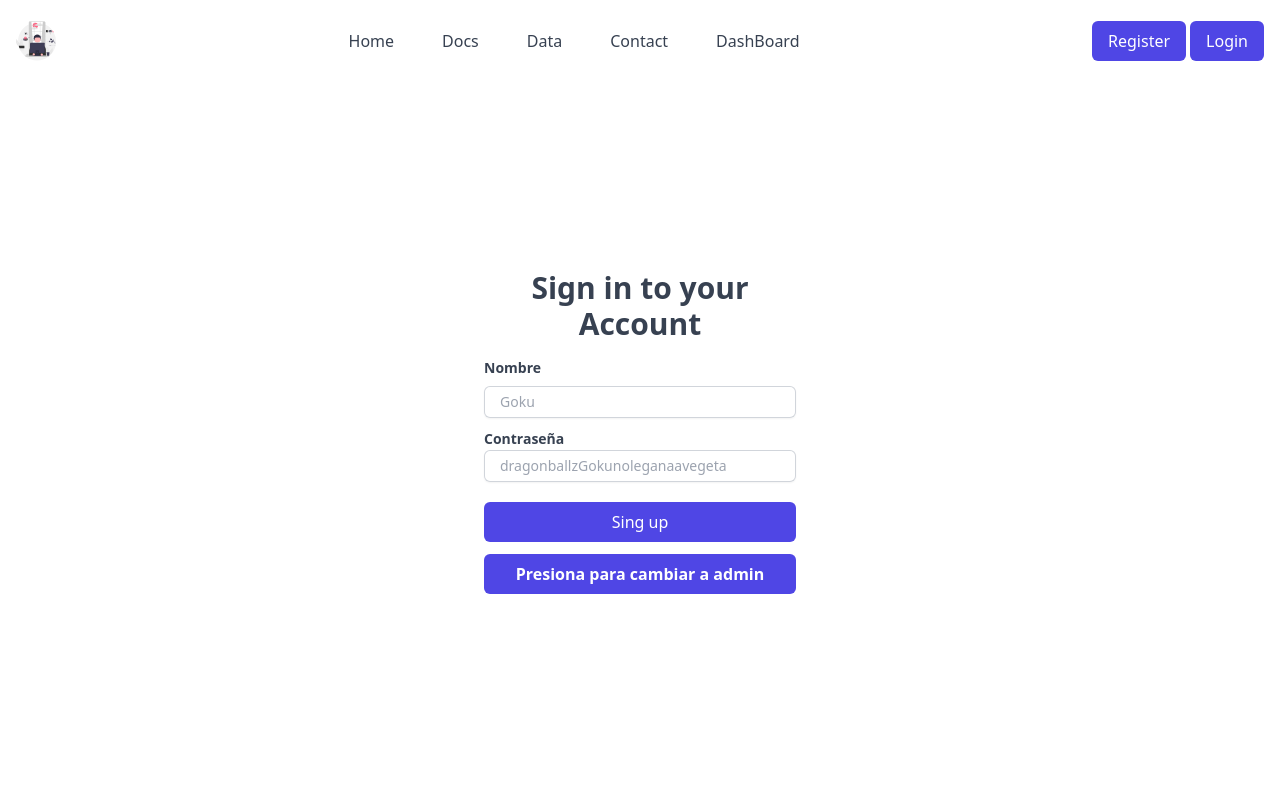
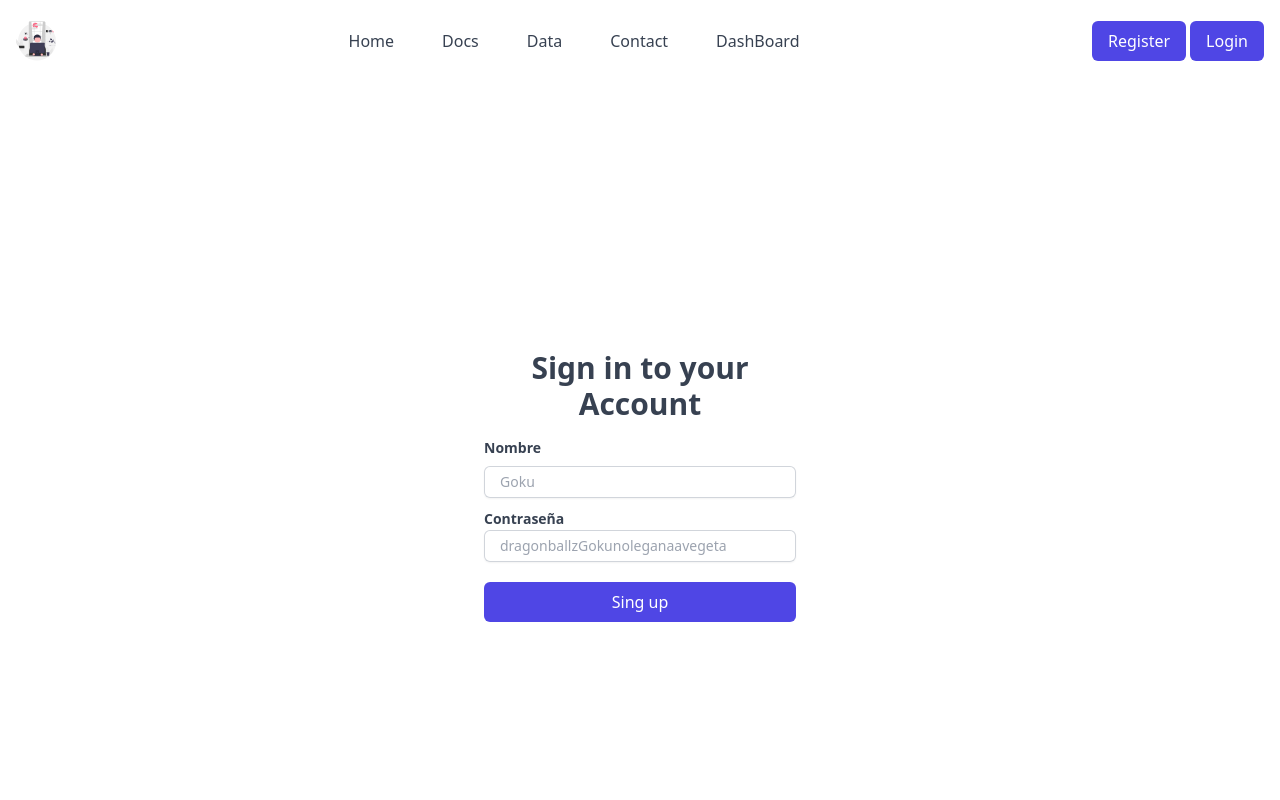
Before and after one commit to CesarMartinez7/Bardock, a React (Vite) app in the folder project/: page /login in a window 1280 px wide. Shown: the top 800 px of the page. Built offline with nearby package versions, Linux system fonts and the light colour scheme; no server answers.

Commit message:
remove-button-admin

```diff
--- a/project/server.cjs
+++ b/project/server.cjs
@@ -70,6 +70,7 @@ app.get("/api/datos", (req, resp) => {
   ]
 
   // Parece haber un error que manda mas de 5 peticiones al servidor,
+  // En el servidor mandando con el launcher de Python tiene muchos errores, como peticiones limitadas por un tiempo y deja de tomar en cuenta el frontend , se recomienda no utilizar este launcher para lanzar los servidores al mismo tiempo si lo que quieres es hacerlo de forma rapida.
   let tablaSearch = req.query.table.toLowerCase() || "activo";
   tables.forEach((table)=>{
     if(tablaSearch.toLowerCase() == table.nameClient){
--- a/project/src/components/Login/Login.jsx
+++ b/project/src/components/Login/Login.jsx
@@ -25,7 +25,7 @@ const Login = ({ }) => {
 
   return (
     <>
-      <main className="w-screen h-screen mt-28 p-6 flex justify-center">
+      <main className="w-screen h-screen mt-48 p-6 flex justify-center">
         <div className="sm:w-full xl:p-9 xl:w-96 rounded-md md:w-96">
           <div className="mt-4 mb-4">
             <h1 className="font-bold text-3xl text-gray-700 text-center">
@@ -76,7 +76,7 @@ const Login = ({ }) => {
                   Sing up
                 </button>
                 {/* Se comprobo con este boton y si sirve para cambiar de usuario,El usuario por default es user, osea que no tiene acesso a la barra de charts, pero despues que presiona el boton este cambia enseguida a admin y le deja ver la ventana de charts,es Boton sigue funcionando como prueba y esta hecho con async y await */}
-                <button
+                {/* <button
                   className="bg-indigo-600 mt-3 p-2 w-full rounded-md text-white font-bold"
                   onClick={async () => {
                     await setName("");
@@ -86,7 +86,7 @@ const Login = ({ }) => {
                   }}
                 >
                   Presiona para cambiar a admin
-                </button>
+                </button> */}
               </div>
             </form>
           </div>
```
